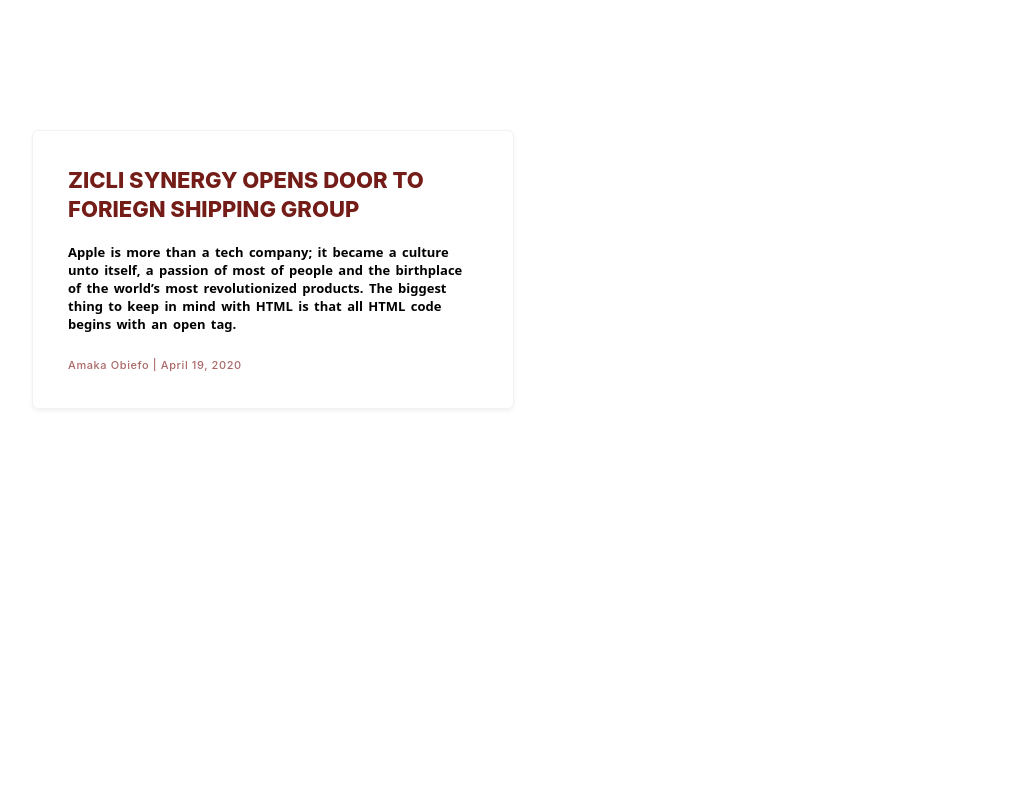
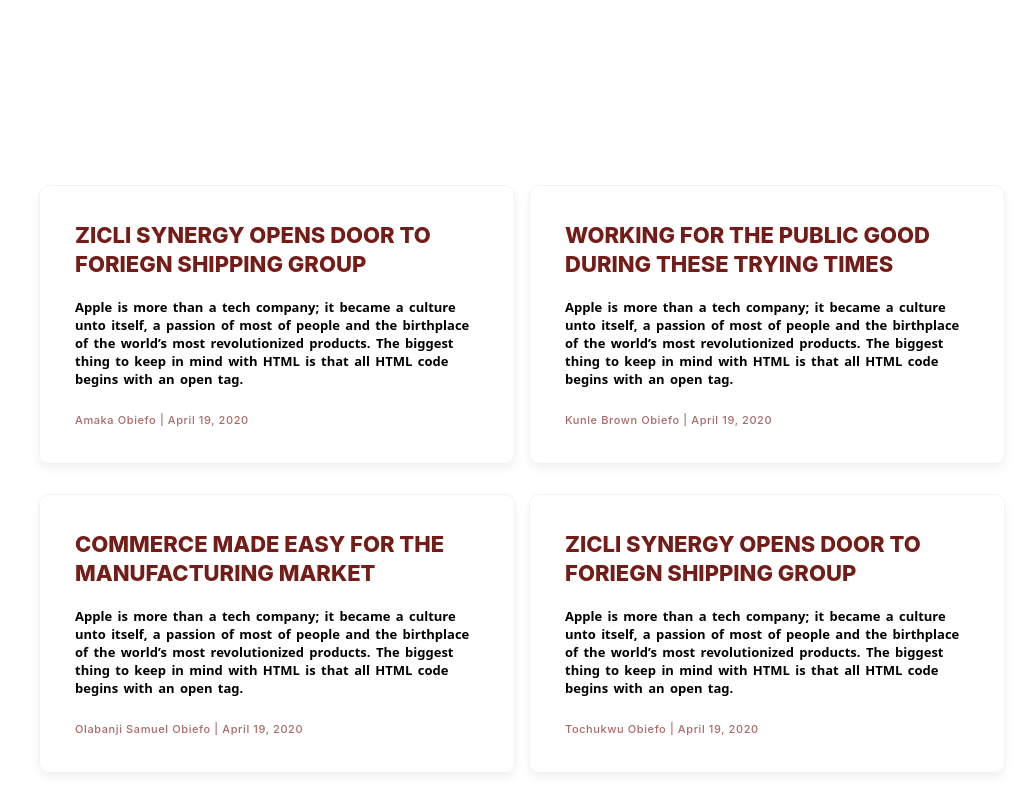
Before and after one commit to zicli/newsletter, a React (Create React App) app: page / in a window 1280 px wide. Shown: the part 540-1352 px from the top of the page, without its empty margins (118-1154 px from the left). Before the commit the page ends 1049 px from the top, so only its background shows below. Built offline with nearby package versions, Linux system fonts and the light colour scheme.

Commit message:
:whale2: Cards implemented

```diff
--- a/src/components/NewsletterCard.js
+++ b/src/components/NewsletterCard.js
@@ -1,19 +1,36 @@
 /* eslint-disable jsx-a11y/alt-text */
 import React from 'react';
 import styled from 'styled-components';
+import { Newsletter } from 'config';
+import { Zoom } from 'react-reveal';
+import { CardStyles } from 'styles';
 import Card from './card';
 
 const NewsContainer = styled.div`
-  margin: 0 0 100px;
-  display: flex;
-  flex-flow: row wrap;
-  justify-content: space-between;
+  ${CardStyles.newsletterCard}
+    position: relative;
+    width: auto;
+    display: flex;
+    flex-flow: row wrap;
+    justify-content: space-between;
+    align-items: flex-start;
+    margin: 40px 0 100px;
 `;
 
+const cards = Newsletter.letters.map((item, i) => <Card key={i}
+    title={item.title}
+    desc={item.desc}
+    author={item.author}
+    createdAt={item.createdAt}
+  />);
+
 const NewsletterCard = () => (
-  <NewsContainer>
-    <Card/>
-  </NewsContainer>
+  <Zoom>
+     <NewsContainer>
+       {cards}
+    </NewsContainer>
+  </Zoom>
+
 );
 
 export default NewsletterCard;
--- a/src/components/card.js
+++ b/src/components/card.js
@@ -1,3 +1,4 @@
+/* eslint-disable jsx-a11y/anchor-is-valid */
 /* eslint-disable jsx-a11y/alt-text */
 import React from 'react';
 import styled from 'styled-components';
@@ -7,22 +8,19 @@ const CardContainer = styled.div`
   ${CardStyles.newsletterCard}
 `;
 
-const Card = () => (
-  <CardContainer>
-    <div className="square">
-      <div className='inner-card'>
+const Card = ({
+  title, desc, author, createdAt,
+}) => (
+  <CardContainer className='square'>
+    <div className='inner-card'>
       <div className="cardHeader">
         <a href='#'>
-          ZICLI SYNERGY OPENS DOOR TO FORIEGN SHIPPING GROUP
+          {title}
         </a>
       </div>
-       <p className='cardText'>Apple is more than a tech company; it became a culture unto itself,
-         a passion of most of people and the birthplace of the world’s most revolutionized products.
-         The biggest thing to keep in mind with HTML is that all HTML code begins with an open tag.
-        </p>
-      <span className='cardAuthor'>Amaka Obiefo | April 19, 2020</span>
+      <p className='cardText'>{desc}</p>
+      <span className='cardAuthor'>{author} | {createdAt}</span>
       </div>
-    </div>
   </CardContainer>
 );
 
--- a/src/config/index.js
+++ b/src/config/index.js
@@ -1,7 +1,9 @@
 import links from './links';
 import content from './content';
+import Newsletter from './news';
 
 export {
   links,
   content,
+  Newsletter,
 };
--- /dev/null
+++ b/src/config/news.js
@@ -0,0 +1,30 @@
+const newsletter = {
+  letters: [
+    {
+      title: 'ZICLI SYNERGY OPENS DOOR TO FORIEGN SHIPPING GROUP',
+      desc: 'Apple is more than a tech company; it became a culture unto itself, a passion of most of people and the birthplace of the world’s most revolutionized products. The biggest thing to keep in mind with HTML is that all HTML code begins with an open tag.',
+      author: 'Amaka Obiefo',
+      createdAt: 'April 19, 2020',
+    },
+    {
+      title: 'WORKING FOR THE PUBLIC GOOD DURING THESE TRYING TIMES',
+      desc: 'Apple is more than a tech company; it became a culture unto itself, a passion of most of people and the birthplace of the world’s most revolutionized products. The biggest thing to keep in mind with HTML is that all HTML code begins with an open tag.',
+      author: 'Kunle Brown Obiefo',
+      createdAt: 'April 19, 2020',
+    },
+    {
+      title: 'COMMERCE MADE EASY FOR THE MANUFACTURING MARKET',
+      desc: 'Apple is more than a tech company; it became a culture unto itself, a passion of most of people and the birthplace of the world’s most revolutionized products. The biggest thing to keep in mind with HTML is that all HTML code begins with an open tag.',
+      author: 'Olabanji Samuel Obiefo',
+      createdAt: 'April 19, 2020',
+    },
+    {
+      title: ' ZICLI SYNERGY OPENS DOOR TO FORIEGN SHIPPING GROUP',
+      desc: 'Apple is more than a tech company; it became a culture unto itself, a passion of most of people and the birthplace of the world’s most revolutionized products. The biggest thing to keep in mind with HTML is that all HTML code begins with an open tag.',
+      author: 'Tochukwu Obiefo',
+      createdAt: 'April 19, 2020',
+    },
+  ],
+};
+
+export default newsletter;
--- a/src/styles/cardStyles.js
+++ b/src/styles/cardStyles.js
@@ -5,9 +5,18 @@ import Basics from './basics';
 const CardStyle = {
   newsletterCard: css`
 
-  .cardContainer {
-    margin: 0 0 100px;
-  }
+  .square{
+    flex: 1 0 45%;
+    height: auto;
+    border: .8px solid #f2f2f2;
+    border-radius: 10px;
+    border: 1px solid #f2f2f2;
+    box-shadow: 0 5px 10px #f2f2f2;
+    -webkit-transition: all 0.3s ease;
+    -o-transition: all 0.3s ease;
+    transition: all 0.3s ease;
+    margin: 15px 7px;
+    }
 
   .square:hover {
     -webkit-transform: translate(20px, -10px);
@@ -15,19 +24,6 @@ const CardStyle = {
     transform: translate(10px, -10px);
     -webkit-box-shadow: 0 2px 4px rgba(0, 0, 0, 0.08);
     box-shadow: 0 2px 4px rgba(0, 0, 0, 0.08);
-  }
-
-  .square{
-  width: 49%;
-  height: 265 px;
-  border: .5px solid #f2f2f2;
-  background: white;
-  border-radius: 6px;
-  border: 1px solid #
-  box-shadow: 0 2px 4px #f2f2f2;
-  -webkit-transition: all 0.3s ease;
-  -o-transition: all 0.3s ease;
-  transition: all 0.3s ease;
   }
 
   .inner-card {
--- a/src/styles/globalStyle.js
+++ b/src/styles/globalStyle.js
@@ -130,8 +130,8 @@ const GlobalStyle = createGlobalStyle`
     cursor: pointer;
   }
   .btn-primary:hover {
-    background: transparent;
-    color:${Basics.colors.brightOrange};
+    background: ${Basics.colors.bloodRed};
+    border: 3px solid ${Basics.colors.bloodRed};
   }
 
 `;
--- a/src/styles/homePage.js
+++ b/src/styles/homePage.js
@@ -8,7 +8,7 @@ const HomePage = {
   .heroContainer{
     position: relative;
     height: 70vh;
-    width: 77vw;
+    width: auto;
     display: flex;
     flex-flow: row wrap;
     justify-content: space-evenly;
```
